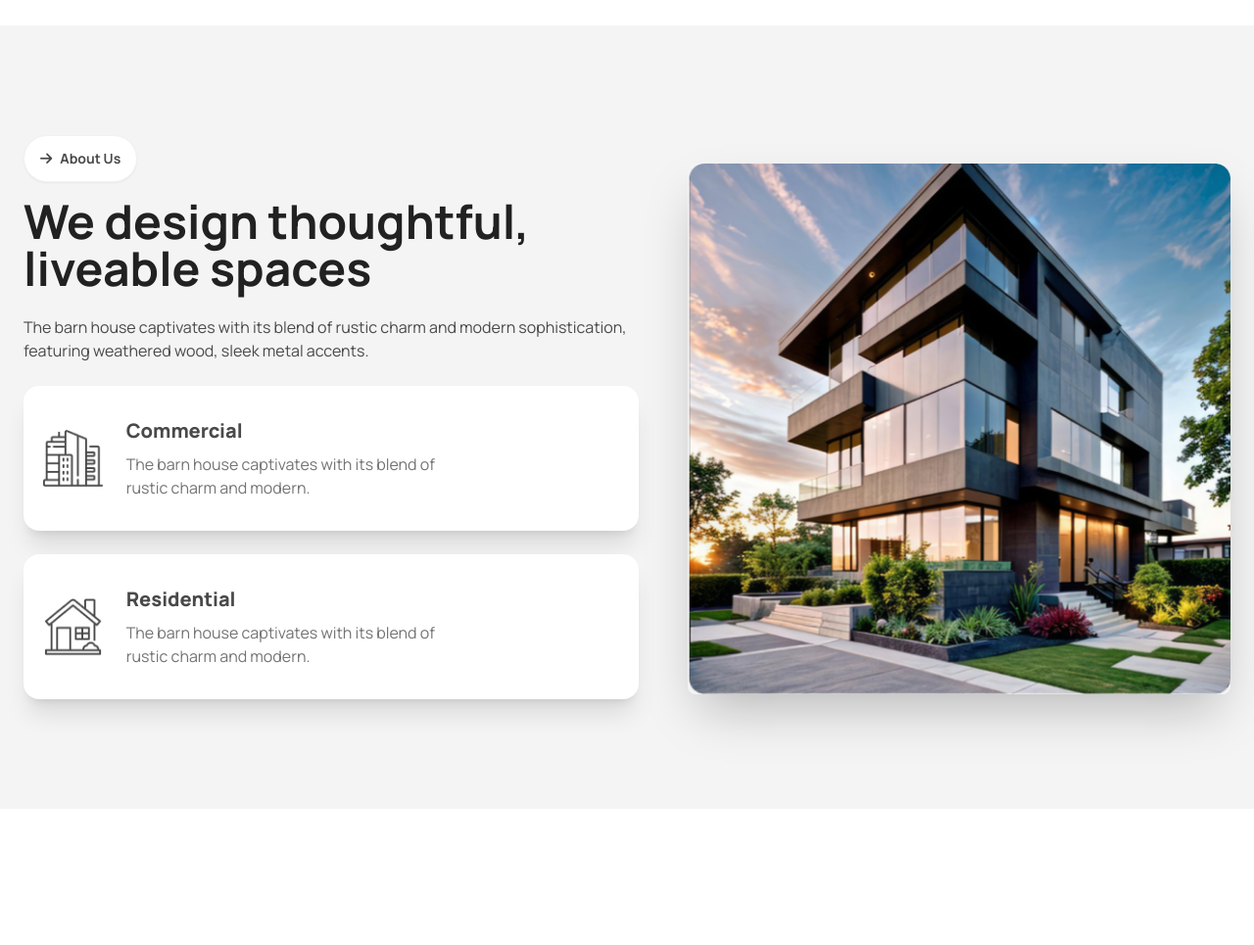
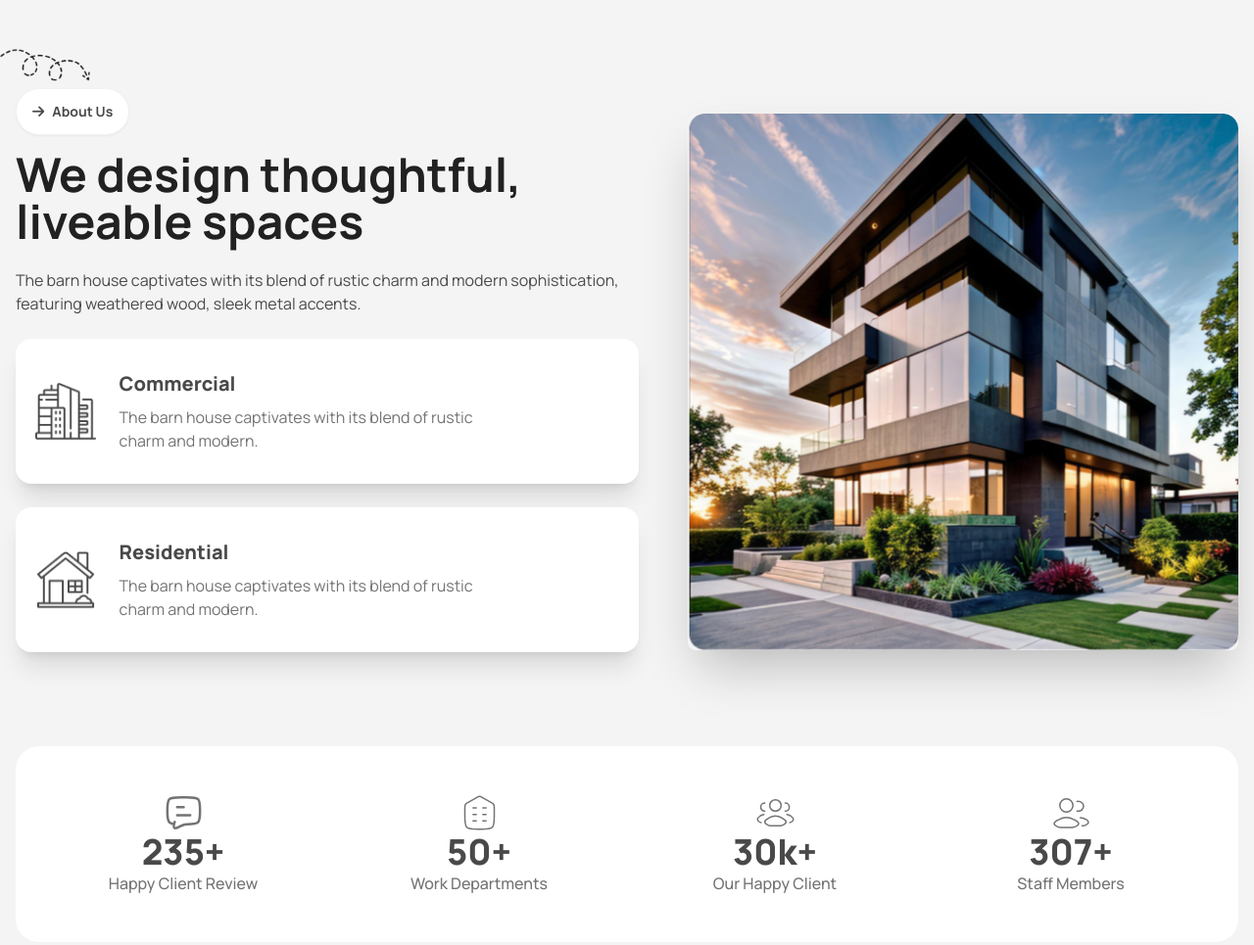
Before and after one commit to mdhasanshuvo/assignment-03, a plain HTML site: page index.html in a window 1280 px wide. Shown: the part 780-1745 px from the top of the page at 98% size. Before the commit the page ends 1606 px from the top, so only its background shows below. Drawn offline with nearby package versions, Linux system fonts and the light colour scheme.

Commit message:
Rating section added

```diff
--- a/index.html
+++ b/index.html
@@ -43,7 +43,7 @@
 <body class="font-manrope ">
     <!-- header section -->
     <header class="bg-gradient-to-t from-white to-gray-100">
-        <div class="container mx-auto px-2 ">
+        <div class="container mx-auto px-4 ">
             <!-- nav section -->
             <div class="navbar">
                 <div class="navbar-start">
@@ -88,7 +88,7 @@
 
             <!-- banner section  -->
             <div class="hero py-12">
-                <div class="hero-content text-center flex flex-col">
+                <div class="hero-content text-center flex flex-col p-0">
                     <!-- image -->
                     <div class="w-3/4 md:w-1/2">
                         <img src="assets/banner.png" alt="building image">
@@ -119,15 +119,17 @@
     <main>
         <!-- about us section  -->
         <div class="bg-[#F4F4F4]">
-            <div class="container mx-auto px-2 hero py-8 md:py-20 lg:py-24">
-                <div class="hero-content gap-[4%] flex-col lg:flex-row">
+            <div class="container mx-auto px-4 hero py-8 md:py-20 lg:py-24">
+                <div class="hero-content gap-[4%] flex-col lg:flex-row p-0">
                     <!-- left -->
-                    <div class="lg:w-[51%] text-center lg:text-left">
+                    <div class="lg:w-[51%] text-center lg:text-left relative">
+                        <img class="hidden lg:block absolute -top-10 -left-5 w-24" src="assets/Vector.png" alt="">
                         <div class="btn rounded-3xl bg-white text-subtitle-primary text-sm font-bold py-1 mb-4">
                             <i class="fa-solid fa-arrow-right"></i>
                             About Us
                         </div>
-                        <h1 class="text-3xl md:text-4xl lg:text-5xl text-title-primary font-bold">We design thoughtful, liveable spaces</h1>
+                        <h1 class="text-3xl md:text-4xl lg:text-5xl text-title-primary font-bold">We design thoughtful,
+                            liveable spaces</h1>
                         <p class="py-6 text-sm md:text-base text-subtitle-primary leading-6">
                             The barn house captivates with its blend of rustic charm and
                             modern sophistication, featuring weathered wood, sleek metal accents.
@@ -137,36 +139,80 @@
                             <!-- card 1 -->
                             <div class="card card-side bg-base-100 shadow-xl px-3 py-0 lg:px-5 lg:py-2 text-left">
                                 <figure>
-                                  <img
-                                    src="assets/commercial.png"
-                                    alt="Movie" />
+                                    <img src="assets/commercial.png" alt="Movie" />
                                 </figure>
                                 <div class="card-body p-6">
-                                  <h2 class="card-title text-base md:text-xl font-extrabold leading-6 text-subtitle-primary">Commercial</h2>
-                                  <p class="text-base text-subtitle-primary-2 lg:w-3/4">The barn house captivates with its blend of rustic charm and modern.</p>
+                                    <h2
+                                        class="card-title text-base md:text-xl font-extrabold leading-6 text-subtitle-primary">
+                                        Commercial</h2>
+                                    <p class="text-base text-subtitle-primary-2 lg:w-3/4">The barn house captivates with
+                                        its blend of rustic charm and modern.</p>
                                 </div>
-                              </div>
+                            </div>
                             <!-- card 2 -->
                             <div class="card card-side bg-base-100 shadow-xl px-3 py-0 lg:px-5 lg:py-2 text-left">
                                 <figure>
-                                  <img
-                                    src="assets/residential.png"
-                                    alt="Movie" />
+                                    <img src="assets/residential.png" alt="Movie" />
                                 </figure>
                                 <div class="card-body p-6">
-                                  <h2 class="card-title text-base md:text-xl font-extrabold leading-6 text-subtitle-primary">Residential</h2>
-                                  <p class="text-base text-subtitle-primary-2 lg:w-3/4">The barn house captivates with its blend of rustic charm and modern.</p>
+                                    <h2
+                                        class="card-title text-base md:text-xl font-extrabold leading-6 text-subtitle-primary">
+                                        Residential</h2>
+                                    <p class="text-base text-subtitle-primary-2 lg:w-3/4">The barn house captivates with
+                                        its blend of rustic charm and modern.</p>
                                 </div>
-                              </div>
+                            </div>
                         </div>
                     </div>
                     <!-- right  -->
                     <div class="w-full h-52 md:h-96 lg:h-[600px] xl:h-full lg:w-[45%] ">
-                        <img src="assets/Rectangle.png" class="w-full h-full rounded-lg shadow-2xl object-cover mt-6 " />
+                        <img src="assets/Rectangle.png"
+                            class="w-full h-full rounded-lg shadow-2xl object-cover mt-6" />
                     </div>
                 </div>
             </div>
         </div>
+
+        <!-- rating section  -->
+        <div class="bg-[#F4F4F4] pt-8 md:pt-4 lg:pt-0">
+            <div class="container mx-auto px-4 ">
+                <!-- card containers  -->
+                <div class="grid grid-cols-1 md:grid-cols-2 lg:grid-cols-4 bg-white p-8 md:p-6 rounded-3xl lg:gap-2">
+                    <!-- card 1 -->
+                    <div class="text-center p-6 ">
+                        <img class="mx-auto" src="assets/comment-01.svg" alt="comment icon">
+                        <h2 class="text-3xl md:text-4xl text-subtitle-primary font-extrabold">235+</h2>
+                        <p class="text-subtitle-primary-2 font-medium text-base">Happy Client Review</p>
+                    </div>
+                    <!-- card 2 -->
+                    <div class="text-center p-6 ">
+                        <img class="mx-auto" src="assets/departement.svg" alt="department icon">
+                        <h2 class="text-3xl md:text-4xl text-subtitle-primary font-extrabold">50+</h2>
+                        <p class="text-subtitle-primary-2 font-medium text-base">Work Departments</p>
+                    </div>
+                    <!-- card 3 -->
+                    <div class="text-center p-6 ">
+                        <img class="mx-auto" src="assets/user-group.svg" alt="user-group icon">
+                        <h2 class="text-3xl md:text-4xl text-subtitle-primary font-extrabold">30k+</h2>
+                        <p class="text-subtitle-primary-2 font-medium text-base">Our Happy Client</p>
+                    </div>
+                    <!-- card 4 -->
+                    <div class="text-center p-6">
+                        <img class="mx-auto " src="assets/user-multiple.svg" alt="user-multiple icon">
+                        <h2 class="text-3xl md:text-4xl text-subtitle-primary font-extrabold">307+</h2>
+                        <p class="text-subtitle-primary-2 font-medium text-base">Staff Members</p>
+                    </div>
+                </div>
+            </div>
+        </div>
+
+        <!-- works process -->
+        <div class="bg-[#F4F4F4]">
+            <div class="container mx-auto px-2 hero py-8 md:py-20 lg:py-24 ">
+
+            </div>
+        </div>
+
     </main>
 
     <footer>
```
Also changed, not shown: assets/comment-01.svg (added), assets/departement.svg (added), assets/user-group.svg (added), assets/user-multiple.svg (added).
